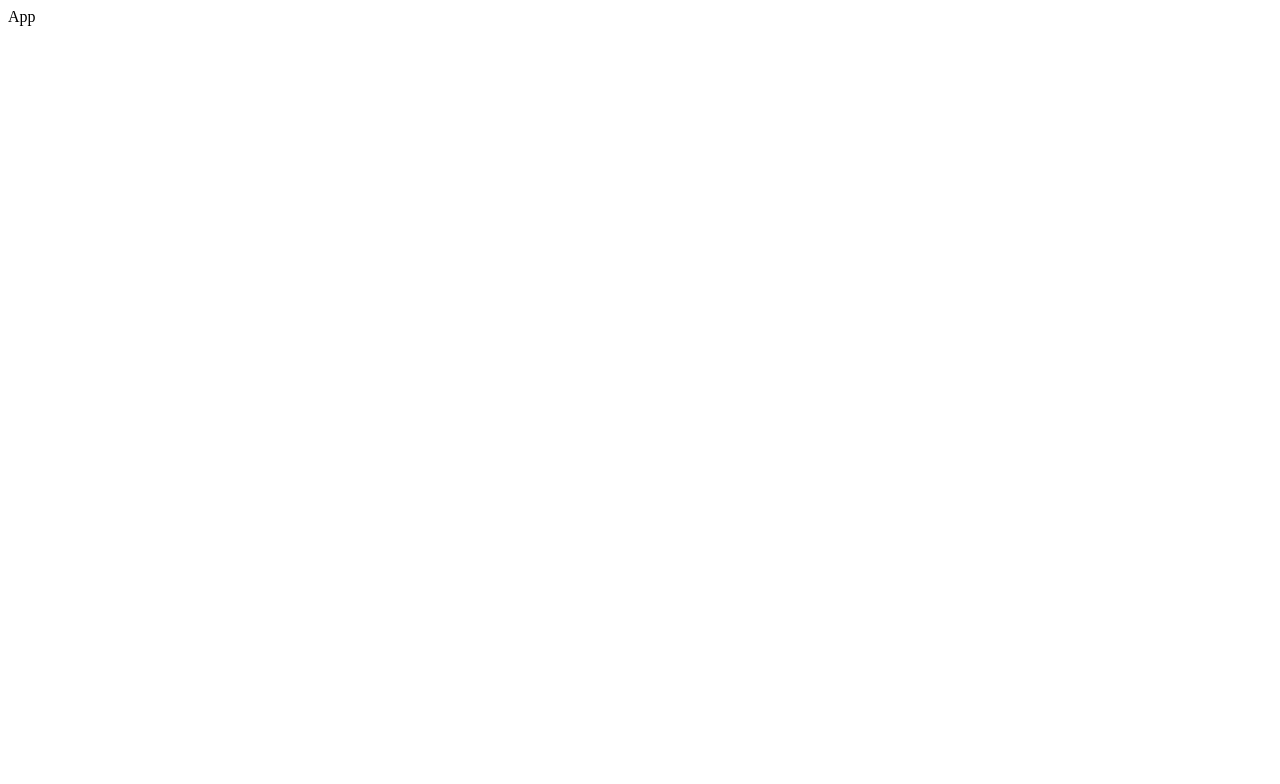
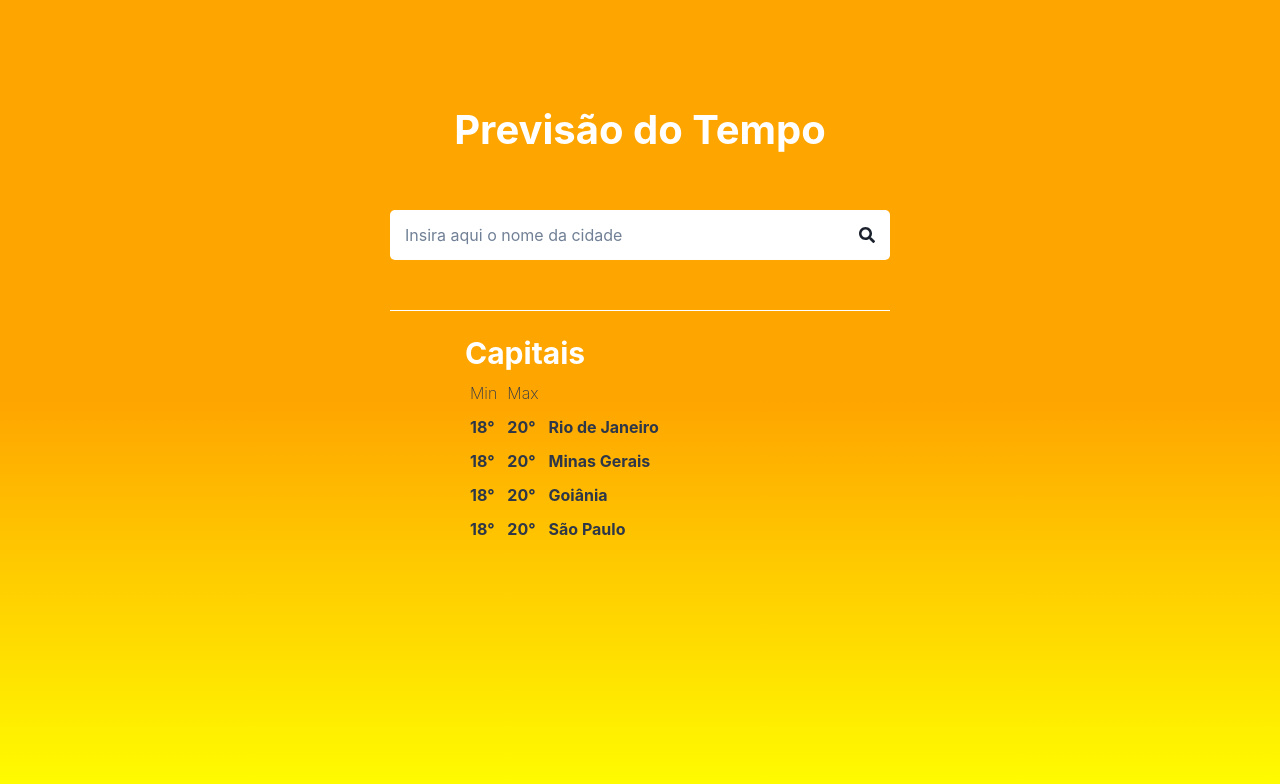
Before and after one commit to ruanvsrateira/weather-challenge-frontend, a React (Create React App) app: page / in a window 1280 px wide. Shown: the top 784 px of the page. Built offline with nearby package versions, Linux system fonts and the light colour scheme.

Commit message:
style: styled screen default

```diff
--- a/src/App.tsx
+++ b/src/App.tsx
@@ -1,5 +1,97 @@
 import React from "react";
+import {
+  Container,
+  Text,
+  Input,
+  Box,
+  Button,
+  Table,
+  Tr,
+  Td,
+  Th,
+  Thead,
+  Tbody,
+} from "@chakra-ui/react";
+import { FaSearch } from "react-icons/fa";
 
 export default function App() {
-  return <div>App</div>;
+  return (
+    <Container
+      width="100%"
+      height="100%"
+      display="flex"
+      flexDir="column"
+      alignItems="center"
+    >
+      <Box>
+        <Text
+          mt="100px"
+          fontSize="40px"
+          color="white"
+          fontWeight="bold"
+          textAlign="center"
+          mb="50px"
+        >
+          Previsão do Tempo
+        </Text>
+        <Container
+          display="flex"
+          alignItems="center"
+          background="white"
+          width={["90%", "500px"]}
+          height="50px"
+          justifyContent="center"
+          gap="10px"
+          padding="15px"
+          boxShadow={3}
+          borderRadius="5px"
+          mb="50px"
+        >
+          <Input w="100%" h="50px" placeholder="Insira aqui o nome da cidade" />
+          <Button>
+            <FaSearch />
+          </Button>
+        </Container>
+        <Box w="500px" h="1px" background="white"></Box>
+        <Text
+          mt="20px"
+          ml="15%"
+          color="white"
+          fontSize="30px"
+          fontWeight="bold"
+        >
+          Capitais
+        </Text>
+        <Table ml="15%" cellPadding="5px">
+          <Thead color="gray.700" fontWeight="200">
+            <Th fontWeight="200">Min</Th>
+            <Th fontWeight="200">Max</Th>
+            <Th></Th>
+          </Thead>
+          <Tbody>
+            <Tr fontWeight="bold" color="gray.700">
+              <Td>18°</Td>
+              <Td>20°</Td>
+              <Td>Rio de Janeiro</Td>
+            </Tr>
+            <Tr fontWeight="bold" color="gray.700">
+              <Td>18°</Td>
+              <Td>20°</Td>
+              <Td>Minas Gerais</Td>
+            </Tr>
+            <Tr fontWeight="bold" color="gray.700">
+              <Td>18°</Td>
+              <Td>20°</Td>
+              <Td>Goiânia</Td>
+            </Tr>
+            <Tr fontWeight="bold" color="gray.700">
+              <Td>18°</Td>
+              <Td>20°</Td>
+              <Td>São Paulo</Td>
+            </Tr>
+          </Tbody>
+        </Table>
+      </Box>
+    </Container>
+  );
 }
--- /dev/null
+++ b/src/GlobalStyles.ts
@@ -0,0 +1,9 @@
+import { createGlobalStyle } from "styled-components";
+
+export const GlobalStyles = createGlobalStyle`
+    html, #root, body {
+        width: 100%;
+        height: 100%;
+        background-image: linear-gradient(orange, orange, yellow);
+    }
+`;
--- a/src/index.tsx
+++ b/src/index.tsx
@@ -1,12 +1,17 @@
 import React from "react";
 import ReactDOM from "react-dom/client";
 import App from "./App";
+import { ChakraBaseProvider } from "@chakra-ui/react";
+import { GlobalStyles } from "./GlobalStyles";
 
 const root = ReactDOM.createRoot(
   document.getElementById("root") as HTMLElement
 );
 root.render(
   <React.StrictMode>
-    <App />
+    <ChakraBaseProvider>
+      <GlobalStyles />
+      <App />
+    </ChakraBaseProvider>
   </React.StrictMode>
 );
```
Also changed, not shown: package.json (+7 -0 lines), 1 other file (tests, documents, lock files or other folders).
